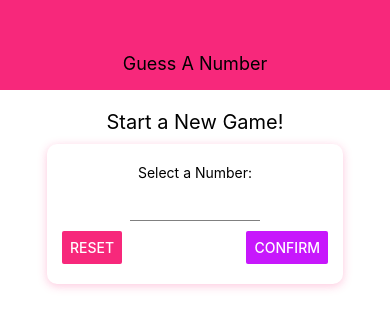
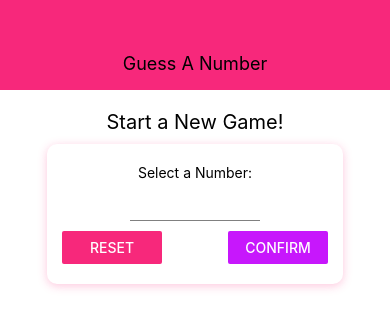
Before and after one commit to ECSYoung/React-Native-Number-Guessing-Game, a React Native app: screen / in a window 390 px wide. Shown: the top 328 px of the page. Built offline with nearby package versions, Linux system fonts and the light colour scheme.

Commit message:
Fixed startGameScreen button sizing.

```diff
--- a/App.js
+++ b/App.js
@@ -45,7 +45,6 @@ export default function App() {
 const styles = StyleSheet.create({
   screen: {
     flex: 1,
-    backgroundColor: '#fff',
-
+    backgroundColor: '#fff'
   },
 });
--- a/screens/StartGameScreen.js
+++ b/screens/StartGameScreen.js
@@ -80,20 +80,23 @@ const StartGameScreen = props => {
                         onChangeText={numberInputHandler}
                         value={enteredValue} />
                     <View style={ styles.buttonContainer }>
+                        <View style={styles.buttons}>
                             <Button
                                 title="Reset"
-                            style={styles.button}
+                                style={styles.buttons}
                                 color={Colors.primary}
                                 onPress={resetInputHandler}
                                 accessibilityLabel= "button to reset the text input field"
                             />
+                        </View>
+                        <View style={styles.buttons}>
                             <Button
                                 title="Confirm"
-                            style={styles.button}
                                 color={Colors.accent}
                                 onPress={confirmInputHandler}
                                 accessibilityLabel= "button to reset the text input field"
                             />
+                        </View>
                     </View>
                 </Card>
                 {confirmedOutput}
@@ -115,9 +118,7 @@ const styles = StyleSheet.create({
     inputContainer: {
         width: 300,
         maxWidth: '80%',
-        alignItems: 'center',
-        // borderWidth: 2,
-        // borderColor: '#f7287b'
+        alignItems: 'center'
     },
     buttonContainer: {
         flexDirection: 'row',
@@ -125,8 +126,10 @@ const styles = StyleSheet.create({
         justifyContent: 'space-between',
         paddingHorizontal: 15
     },
-    button: {
-        width: 100
+    buttons: {
+        width: 100,
+        minWidth: 100,
+        borderRadius: 10
     },
     input: {
         width: 130,
```
Lines whose indentation alone changed are shown as unchanged.
